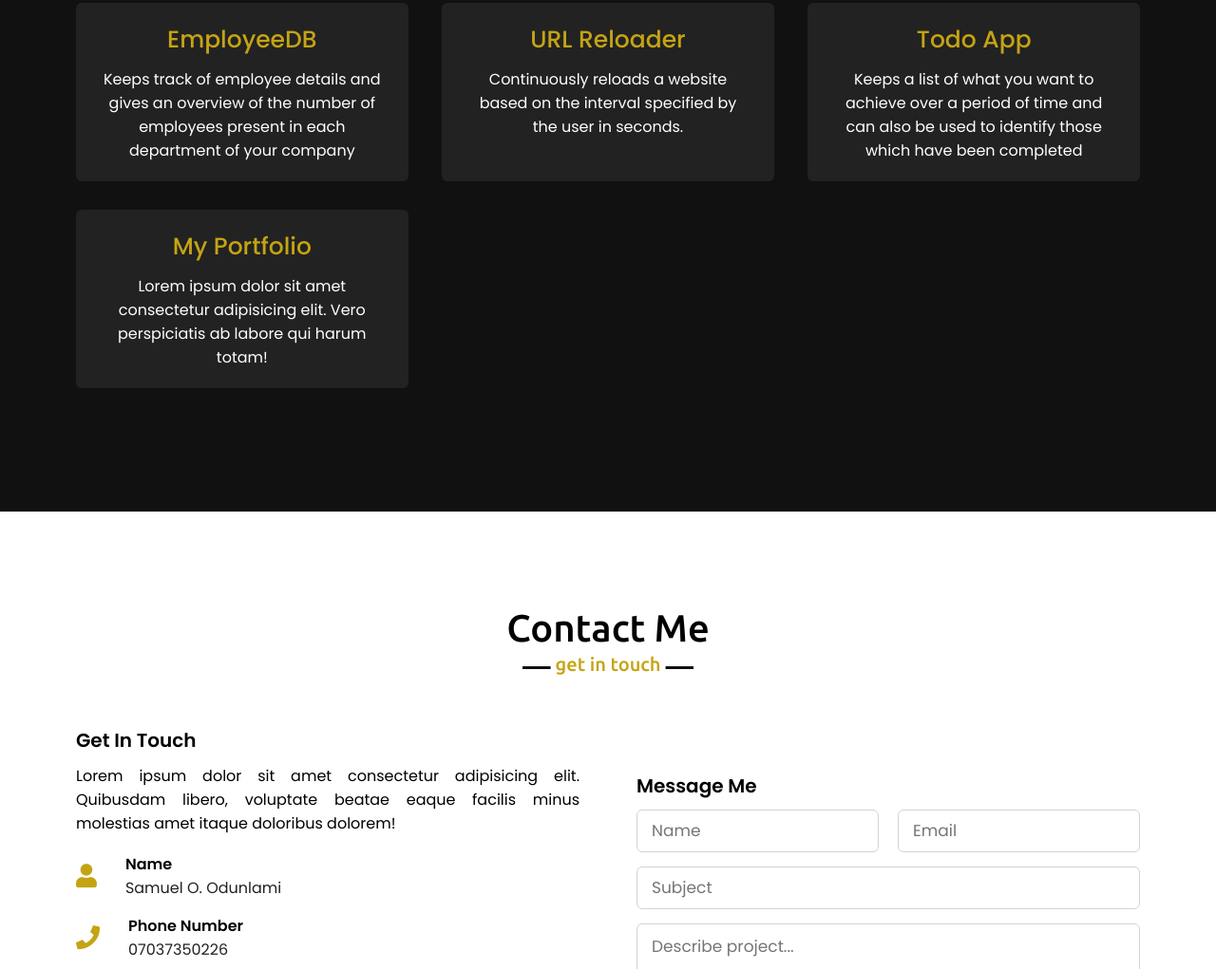
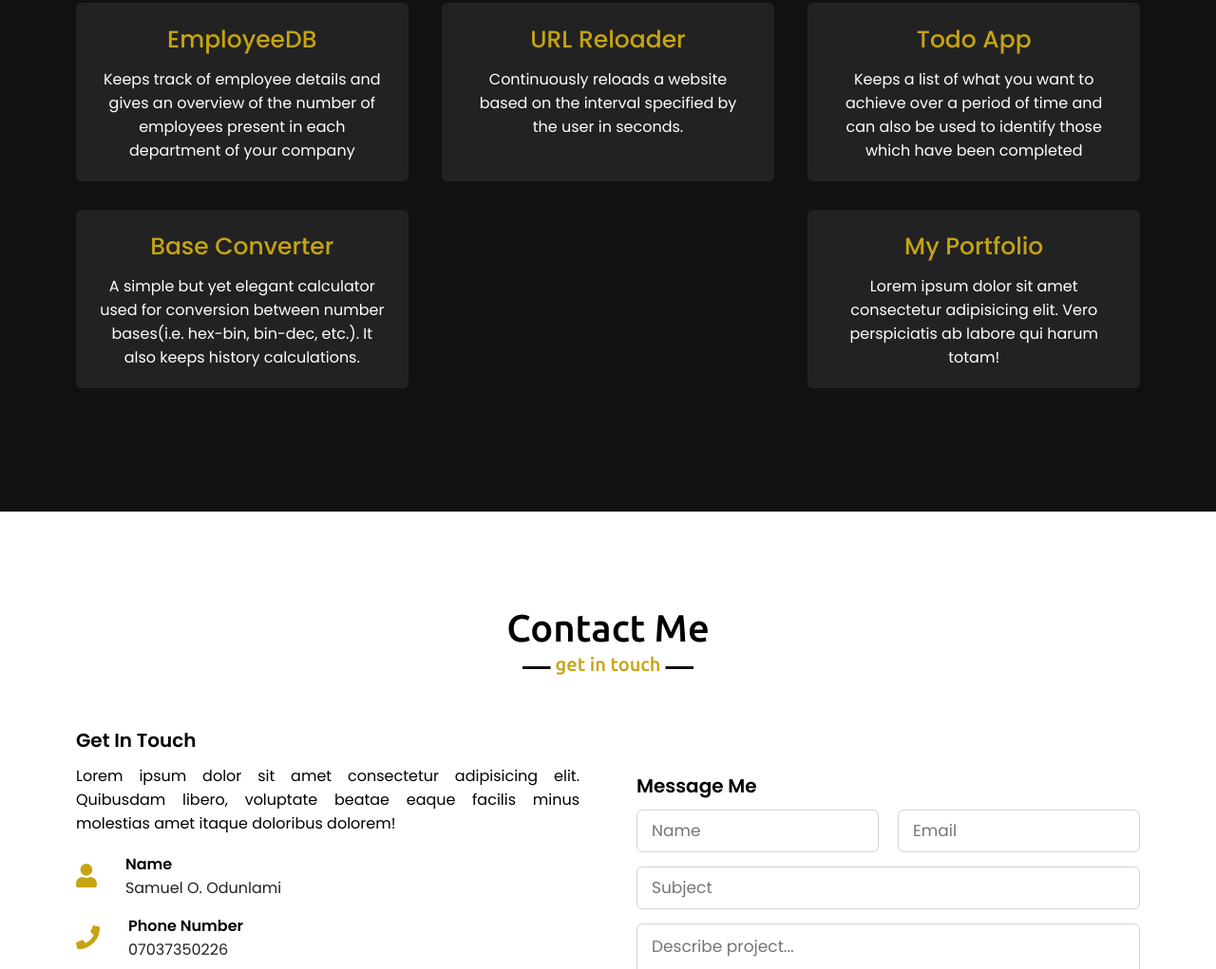
Before and after one commit to Sammy-OD/portfolio_old, a plain HTML site: page index.html in a window 1280 px wide. Shown: the part 3128-4149 px from the top of the page at 95% size. Drawn offline with Linux system fonts and the light colour scheme.

Commit message:
projet update

```diff
--- a/index.html
+++ b/index.html
@@ -162,6 +162,12 @@
             <div class="box">
               <div class="text">Todo App</div>
               <p>Keeps a list of what you want to achieve over a period of time and can also be used to identify those which have been completed</p>
+            </div>
+          </a>
+          <a href="https://base-converter.netlify.app" target="_blank" class="card">
+            <div class="box">
+              <div class="text">Base Converter</div>
+              <p>A simple but yet elegant calculator used for conversion between number bases(i.e. hex-bin, bin-dec, etc.). It also keeps history calculations.</p>
             </div>
           </a>
           <a href="#" target="_blank" class="card">
```
Also changed, not shown: public/css/style.css (line endings or trailing spaces), public/js/script.js (line endings or trailing spaces).
